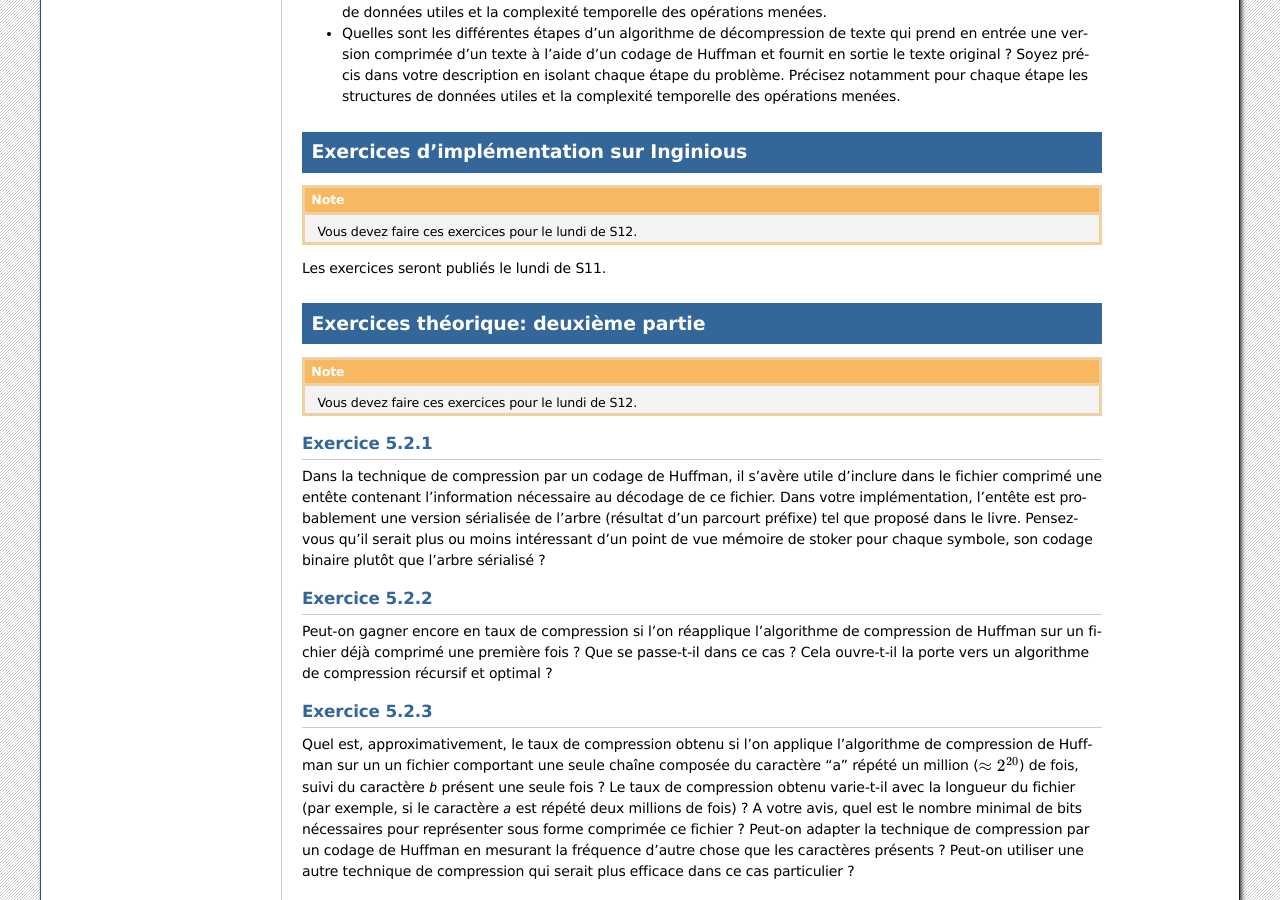
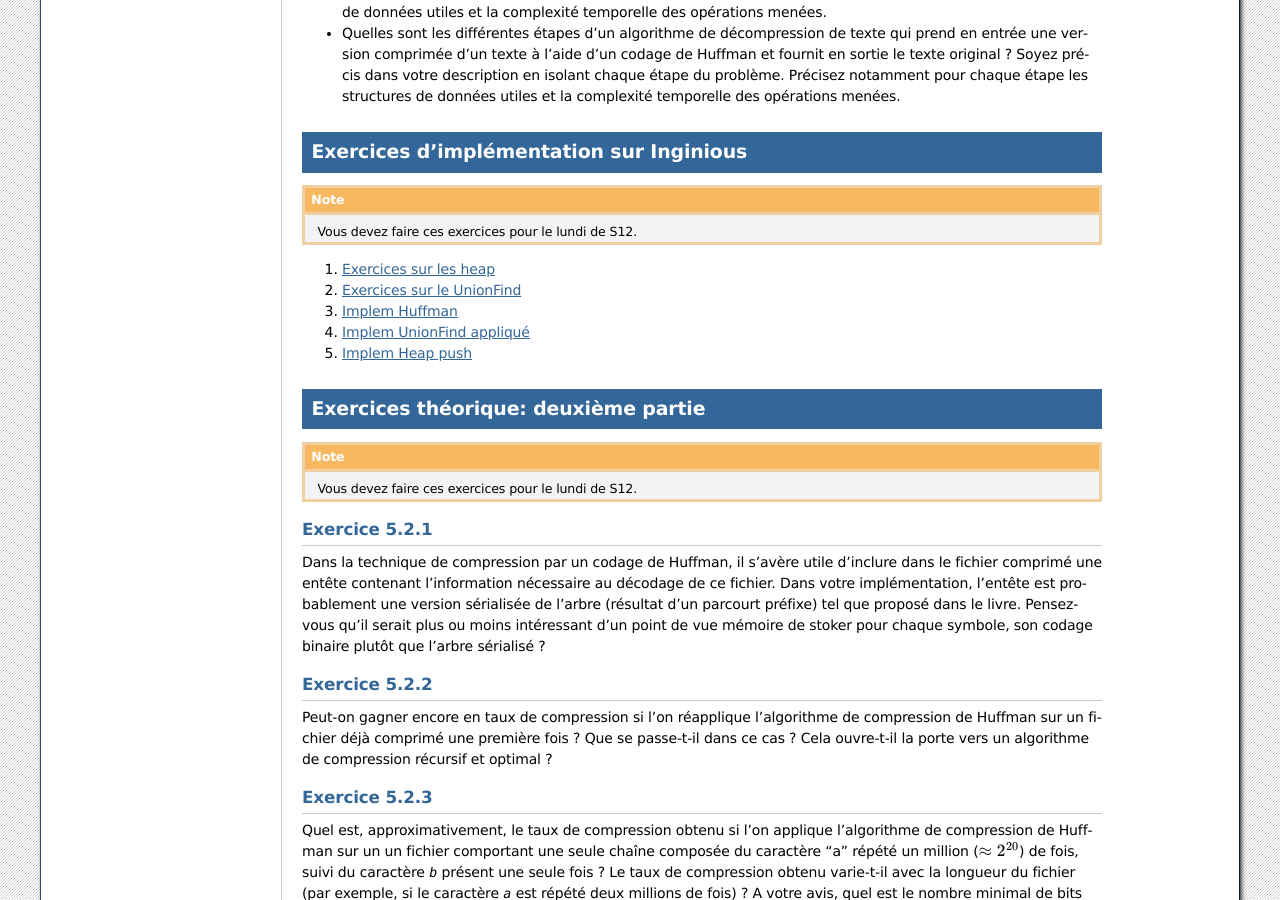
Before and after one commit to pschaus/LINFO1121, a Sphinx documentation site: the page built from source/part5/index.rst, in a window 1280 px wide and 900 px high, scrolled down 2406 px. Built offline with Sphinx 7.4.7, drawn with Linux system fonts in a browser that asks for light colours.

Commit message:
exercices inginious

```diff
--- a/source/part5/index.rst
+++ b/source/part5/index.rst
@@ -142,7 +142,14 @@ Exercices d'implémentation sur Inginious
 .. note::
    Vous devez faire ces exercices pour le lundi de S12.
 
-Les exercices seront publiés le lundi de S11.
+
+1. `Exercices sur les heap <https://inginious.info.ucl.ac.be/course/LSINF1121-2016/Part5Heap>`_
+2. `Exercices sur le UnionFind <https://inginious.info.ucl.ac.be/course/LSINF1121-2016/Part5UnionFind>`_
+3. `Implem Huffman <https://inginious.info.ucl.ac.be/course/LSINF1121-2016/Part5Huffman>`_
+4. `Implem UnionFind appliqué <https://inginious.info.ucl.ac.be/course/LSINF1121-2016/Part5GlobalWarming>`_
+5. `Implem Heap push <https://inginious.info.ucl.ac.be/course/LSINF1121-2016/PART5BinaryHeapPush>`_
+
+
 
 Exercices théorique: deuxième partie
 =======================================
```
